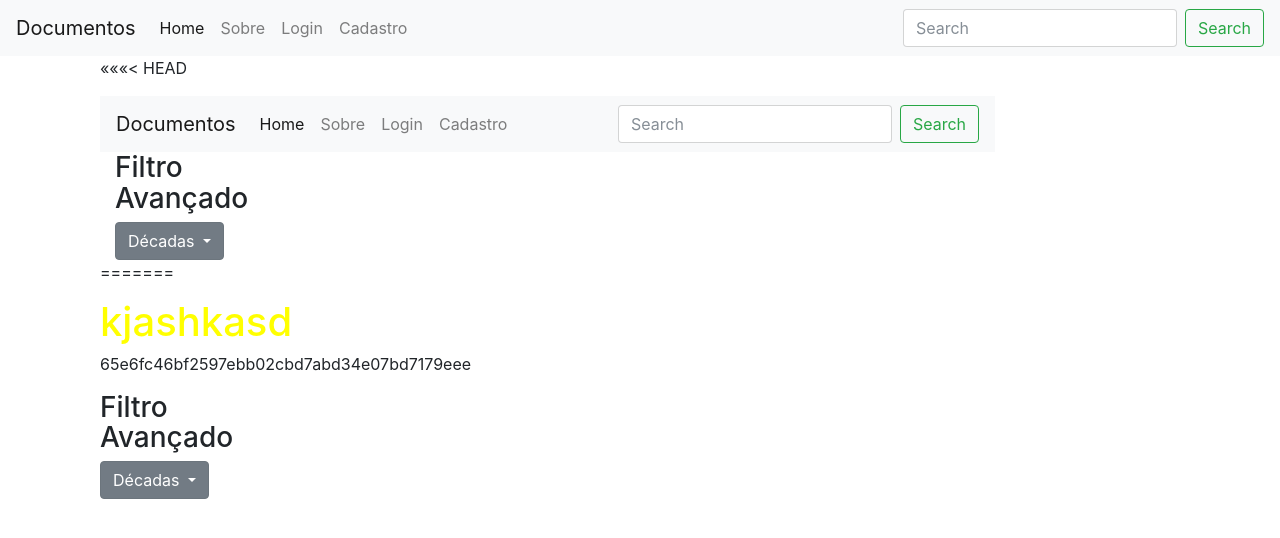
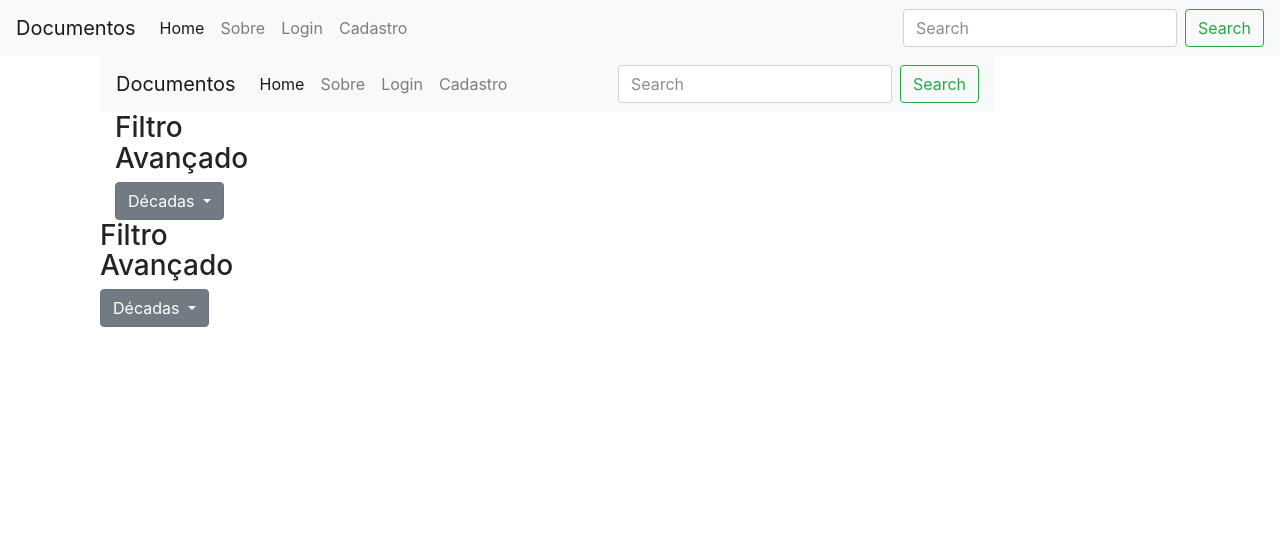
Before and after one commit to Interwebster/jekyll-documentos, a Jekyll site: the page built from index.md, in a window 1280 px wide. Shown: the top 538 px of the page. Built offline with Jekyll 4.4.1, drawn with Linux system fonts in a browser that asks for light colours.

Commit message:
arrumando conflito

```diff
--- a/index.md
+++ b/index.md
@@ -4,11 +4,7 @@
 # See: https://jekyllrb.com/docs/themes/#overriding-theme-defaults
 layout: default
 ---
-<<<<<<< HEAD
 
 {% include header.html %}
 
 {% include sidebar.html %}
-=======
-<h1>kjashkasd</h1>
->>>>>>> 65e6fc46bf2597ebb02cbd7abd34e07bd7179eee
```
